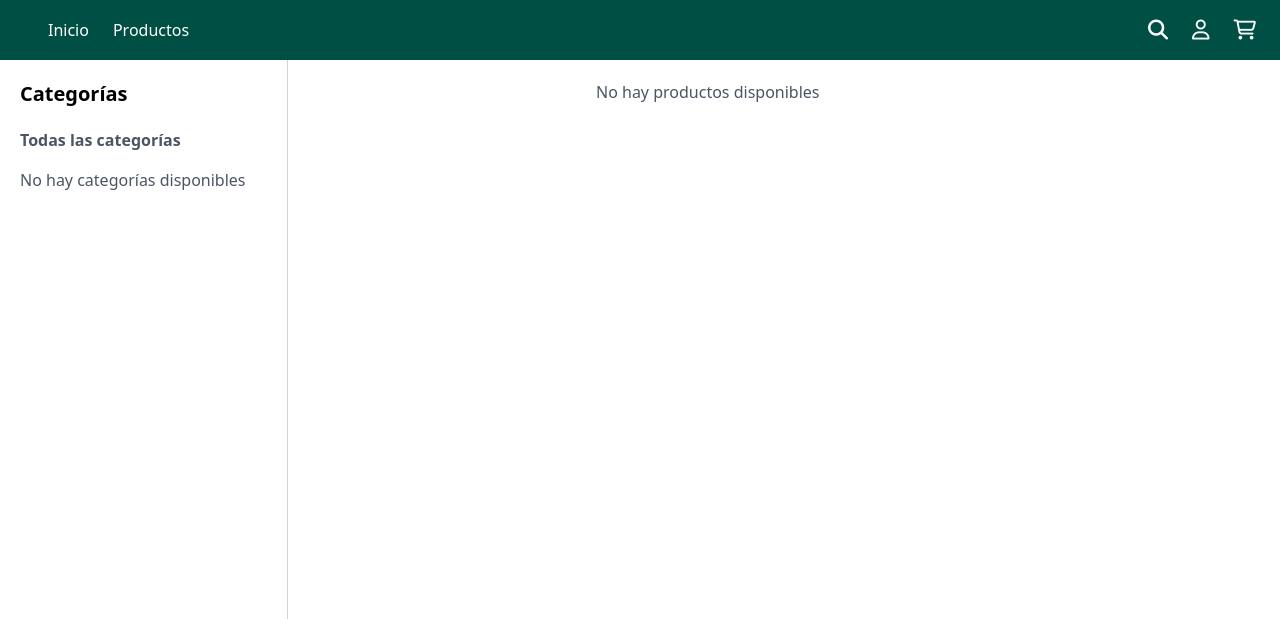
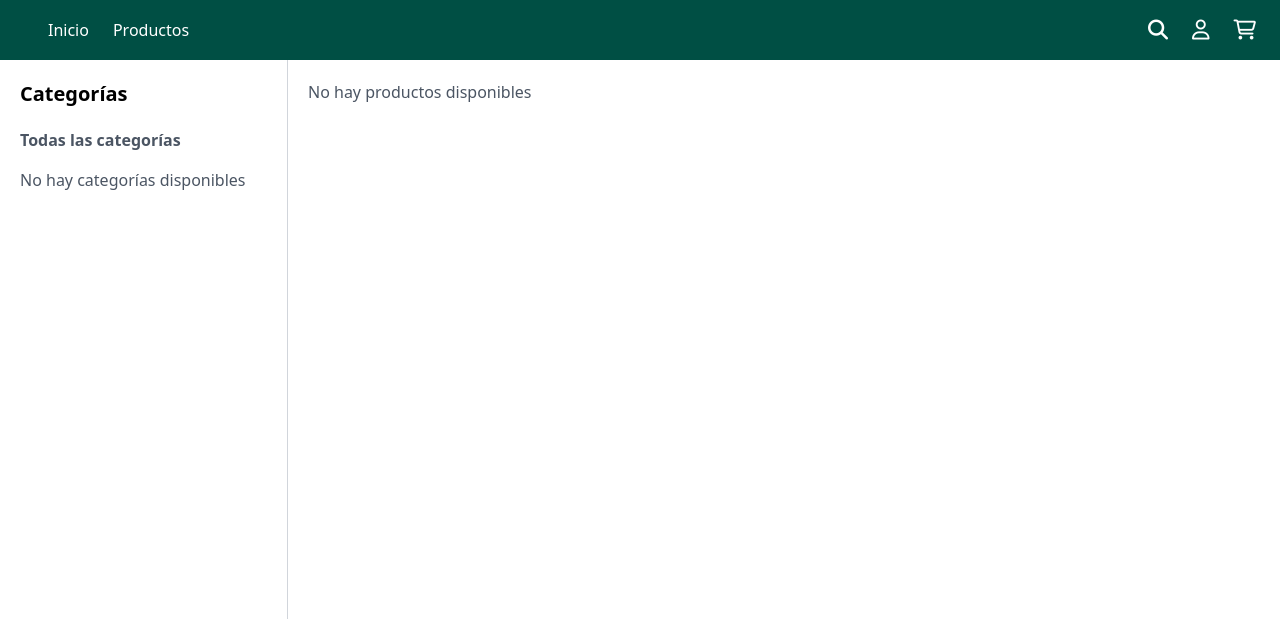
Before and after one commit to aterana3/greenfrost, a Django app: template apps/products/templates/product/list/page.html in a window 1280 px wide. Shown: the top 619 px of the page. Run offline with Django 3.2, Linux system fonts and the light colour scheme; the template is opened without the code that fills it, so the values that code supplies are empty.

Commit message:
Cambios al diseño

```diff
--- a/apps/core/templates/home/components/categories.html
+++ b/apps/core/templates/home/components/categories.html
@@ -1,5 +1,5 @@
 {% load static %}
-<section class="bg-base container text-black py-20 px-4 mx-auto">
+<section class="bg-base-alt container text-black py-20 px-4 mx-auto">
     <div class="flex justify-between mb-8">
         <h2 class="text-3xl font-bold mb-8 slide-in-bottom-h1 text-primary">Categorías</h2>
         <button class="text-primary">Ver todas</button>
--- a/apps/products/templates/product/list/page.html
+++ b/apps/products/templates/product/list/page.html
@@ -21,7 +21,7 @@
     </aside>
 
     <!-- Product list -->
-    <div class="content ml-0 md:ml-72 p-5 flex-grow">
+    <div class="content p-5 flex-grow">
     {% if products %}
         <div class="grid grid-cols-1 sm:grid-cols-2 md:grid-cols-4 gap-5">
             {% for product in products %}
```
